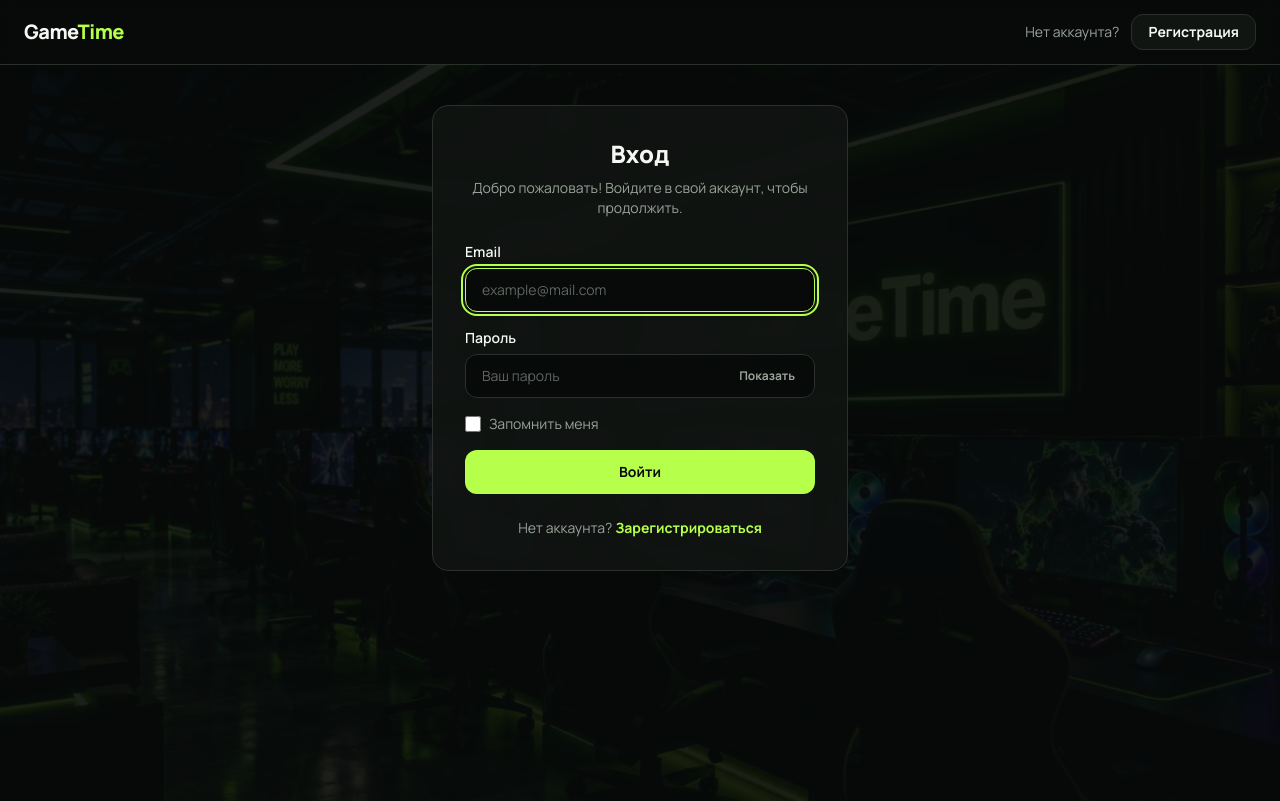
After one commit to bekzat-slr-amg/GameTime, a Django app: page /accounts/login/ in a window 1280 px wide. The commit adds this page. Run offline with Django 5.2, Linux system fonts and the light colour scheme; style sheets or scripts are compiled from the project's sources.

Commit message:
feat: add registration, login and logout pages

```diff
--- a/apps/accounts/forms.py
+++ b/apps/accounts/forms.py
@@ -1,9 +1,69 @@
-from django.contrib.auth.forms import UserCreationForm
+from django import forms
+from django.contrib.auth.forms import AuthenticationForm, UserCreationForm
 
 from .models import User
+
+INPUT = "input"
 
 
 class AdminUserCreationForm(UserCreationForm):
     class Meta:
         model = User
         fields = ("email", "first_name")
+
+
+class RegisterForm(UserCreationForm):
+    agree = forms.BooleanField(
+        label="Я согласен с условиями использования",
+        error_messages={"required": "Нужно согласиться с условиями"},
+    )
+
+    class Meta:
+        model = User
+        fields = ("first_name", "email", "phone")
+
+    def __init__(self, *args, **kwargs):
+        super().__init__(*args, **kwargs)
+        self.fields["first_name"].required = True
+        self.fields["first_name"].label = "Имя"
+        self.fields["password1"].label = "Пароль"
+        self.fields["password2"].label = "Подтвердите пароль"
+        placeholders = {
+            "first_name": "Ваше имя",
+            "email": "example@mail.com",
+            "phone": "+996 700 000 000",
+            "password1": "Придумайте пароль",
+            "password2": "Повторите пароль",
+        }
+        for name, text in placeholders.items():
+            self.fields[name].widget.attrs.update({"class": INPUT, "placeholder": text})
+        for name in ("password1", "password2"):
+            self.fields[name].widget.attrs["class"] = f"{INPUT} pr-24"
+
+    def clean_email(self):
+        email = self.cleaned_data["email"].lower()
+        if User.objects.filter(email__iexact=email).exists():
+            raise forms.ValidationError("Пользователь с таким email уже существует")
+        return email
+
+
+class LoginForm(AuthenticationForm):
+    username = forms.EmailField(
+        label="Email",
+        widget=forms.EmailInput(attrs={
+            "autofocus": True, "autocomplete": "email",
+            "placeholder": "example@mail.com", "class": INPUT,
+        }),
+    )
+    password = forms.CharField(
+        label="Пароль",
+        strip=False,
+        widget=forms.PasswordInput(attrs={
+            "autocomplete": "current-password",
+            "placeholder": "Ваш пароль", "class": f"{INPUT} pr-24",
+        }),
+    )
+    remember_me = forms.BooleanField(required=False, label="Запомнить меня")
+
+    def clean_username(self):
+        return self.cleaned_data["username"].lower()
--- /dev/null
+++ b/apps/accounts/templates/accounts/login.html
@@ -0,0 +1,36 @@
+{% extends "auth_base.html" %}
+{% block title %}Вход — GameTime{% endblock %}
+
+{% block header_link %}
+<div class="flex items-center gap-3 text-sm text-muted">
+  <span class="hidden sm:inline">Нет аккаунта?</span>
+  <a href="{% url 'accounts:register' %}" class="btn-outline !min-h-9 !px-4">Регистрация</a>
+</div>
+{% endblock %}
+
+{% block auth_content %}
+<h1 class="text-center text-2xl font-extrabold">Вход</h1>
+<p class="mt-2 text-center text-sm text-muted">Добро пожаловать! Войдите в свой аккаунт, чтобы продолжить.</p>
+
+<form method="post" class="mt-6 space-y-4" data-submit-once>
+  {% csrf_token %}
+  {% if next %}<input type="hidden" name="next" value="{{ next }}">{% endif %}
+  {% if form.non_field_errors %}
+    <div role="alert" class="rounded-xl border border-red-400/40 bg-red-400/10 p-3 text-sm text-red-300">{{ form.non_field_errors.0 }}</div>
+  {% endif %}
+
+  {% include "partials/form_field.html" with field=form.username %}
+  {% include "partials/form_field.html" with field=form.password toggle=True %}
+
+  <label class="flex items-center gap-2 text-sm text-muted">
+    <input type="checkbox" name="remember_me" class="h-4 w-4 accent-lime" {% if form.remember_me.value %}checked{% endif %}>
+    Запомнить меня
+  </label>
+
+  <button type="submit" class="btn-primary w-full">Войти</button>
+</form>
+
+<p class="mt-6 text-center text-sm text-muted">
+  Нет аккаунта? <a href="{% url 'accounts:register' %}" class="font-bold text-lime hover:underline">Зарегистрироваться</a>
+</p>
+{% endblock %}
--- /dev/null
+++ b/apps/accounts/urls.py
@@ -0,0 +1,12 @@
+from django.contrib.auth.views import LogoutView
+from django.urls import path
+
+from . import views
+
+app_name = "accounts"
+
+urlpatterns = [
+    path("login/", views.SignInView.as_view(), name="login"),
+    path("register/", views.RegisterView.as_view(), name="register"),
+    path("logout/", LogoutView.as_view(), name="logout"),
+]
--- a/apps/accounts/views.py
+++ b/apps/accounts/views.py
@@ -1,3 +1,35 @@
-from django.shortcuts import render
+from django.contrib.auth import login
+from django.contrib.auth.views import LoginView
+from django.shortcuts import redirect
+from django.urls import reverse_lazy
+from django.views.generic import CreateView
 
-# Create your views here.
+from .forms import LoginForm, RegisterForm
+
+
+class RegisterView(CreateView):
+    form_class = RegisterForm
+    template_name = "accounts/register.html"
+    success_url = reverse_lazy("core:home")
+
+    def dispatch(self, request, *args, **kwargs):
+        if request.user.is_authenticated:
+            return redirect("core:home")
+        return super().dispatch(request, *args, **kwargs)
+
+    def form_valid(self, form):
+        response = super().form_valid(form)
+        login(self.request, self.object)
+        return response
+
+
+class SignInView(LoginView):
+    authentication_form = LoginForm
+    template_name = "accounts/login.html"
+    redirect_authenticated_user = True
+
+    def form_valid(self, form):
+        response = super().form_valid(form)
+        if not form.cleaned_data.get("remember_me"):
+            self.request.session.set_expiry(0)  # сессия закончится при закрытии браузера
+        return response
--- a/config/settings.py
+++ b/config/settings.py
@@ -67,6 +67,10 @@ AUTH_PASSWORD_VALIDATORS = [
 
 AUTH_USER_MODEL = "accounts.User"
 
+LOGIN_URL = "accounts:login"
+LOGIN_REDIRECT_URL = "core:home"
+LOGOUT_REDIRECT_URL = "core:home"
+
 LANGUAGE_CODE = "ru"
 TIME_ZONE = "Asia/Bishkek"
 USE_I18N = True
--- a/config/urls.py
+++ b/config/urls.py
@@ -6,6 +6,7 @@ from django.urls import include, path
 urlpatterns = [
     path("admin/", admin.site.urls),
     path("", include("apps.core.urls")),
+    path("accounts/", include("apps.accounts.urls")),
 ]
 
 if settings.DEBUG:
--- /dev/null
+++ b/static/js/auth.js
@@ -0,0 +1,19 @@
+document.querySelectorAll("[data-toggle-password]").forEach((button) => {
+  const input = document.getElementById(button.dataset.togglePassword);
+  if (!input) return;
+  button.addEventListener("click", () => {
+    const show = input.type === "password";
+    input.type = show ? "text" : "password";
+    button.textContent = show ? "Скрыть" : "Показать";
+  });
+});
+
+document.querySelectorAll("form[data-submit-once]").forEach((form) => {
+  form.addEventListener("submit", () => {
+    const submit = form.querySelector('button[type="submit"]');
+    if (submit) {
+      submit.disabled = true;
+      submit.textContent = "Подождите…";
+    }
+  });
+});
--- a/static/src/input.css
+++ b/static/src/input.css
@@ -32,4 +32,7 @@
   .card {
     @apply rounded-2xl border border-line bg-surface p-5;
   }
+  .input {
+    @apply min-h-11 w-full rounded-xl border border-line bg-bg px-4 text-sm text-ink placeholder:text-muted/60 focus:border-lime;
+  }
 }
--- /dev/null
+++ b/templates/auth_base.html
@@ -0,0 +1,28 @@
+{% extends "base.html" %}
+{% load static %}
+
+{% block navbar %}
+<header class="relative z-10 border-b border-line bg-bg/80 backdrop-blur">
+  <div class="mx-auto flex h-16 max-w-7xl items-center justify-between px-4 sm:px-6">
+    <a href="{% url 'core:home' %}" class="text-xl font-extrabold tracking-tight">Game<span class="text-lime">Time</span></a>
+    {% block header_link %}{% endblock %}
+  </div>
+</header>
+{% endblock %}
+
+{% block footer %}{% endblock %}
+
+{% block content %}
+<div class="relative isolate min-h-[calc(100vh-4rem)]">
+  <img src="{% static 'images/hero-club.jpg' %}" alt="" aria-hidden="true"
+       class="absolute inset-0 -z-10 h-full w-full object-cover opacity-30">
+  <div class="absolute inset-0 -z-10 bg-bg/70"></div>
+  <div class="mx-auto max-w-md px-4 py-10">
+    <div class="rounded-2xl border border-line bg-surface/90 p-6 backdrop-blur sm:p-8">
+      {% block auth_content %}{% endblock %}
+    </div>
+  </div>
+</div>
+{% endblock %}
+
+{% block scripts %}<script src="{% static 'js/auth.js' %}" defer></script>{% endblock %}
--- a/templates/base.html
+++ b/templates/base.html
@@ -11,11 +11,12 @@
   <link rel="stylesheet" href="{% static 'css/styles.css' %}">
 </head>
 <body class="min-h-screen bg-bg font-sans text-ink antialiased">
-  {% include "partials/navbar.html" %}
+  {% block navbar %}{% include "partials/navbar.html" %}{% endblock %}
   <main id="top">
     {% block content %}{% endblock %}
   </main>
-  {% include "partials/footer.html" %}
+  {% block footer %}{% include "partials/footer.html" %}{% endblock %}
   <script src="{% static 'js/nav.js' %}" defer></script>
+  {% block scripts %}{% endblock %}
 </body>
 </html>
--- /dev/null
+++ b/templates/partials/form_field.html
@@ -0,0 +1,17 @@
+<div>
+  <label for="{{ field.id_for_label }}" class="mb-1.5 block text-sm font-semibold">
+    {{ field.label }}{% if not field.field.required %} <span class="font-normal text-muted">(необязательно)</span>{% endif %}
+  </label>
+  {% if toggle %}
+    <div class="relative">
+      {{ field }}
+      <button type="button" data-toggle-password="{{ field.id_for_label }}"
+              class="absolute inset-y-0 right-2 my-auto h-8 rounded-lg px-3 text-xs font-bold text-muted hover:text-lime">Показать</button>
+    </div>
+  {% else %}
+    {{ field }}
+  {% endif %}
+  {% for error in field.errors %}
+    <p role="alert" class="mt-1.5 text-sm text-red-300">{{ error }}</p>
+  {% endfor %}
+</div>
```
Also changed, not shown: apps/accounts/templates/accounts/register.html (added, +37 -0 lines), templates/partials/navbar.html (+17 -1 lines).
